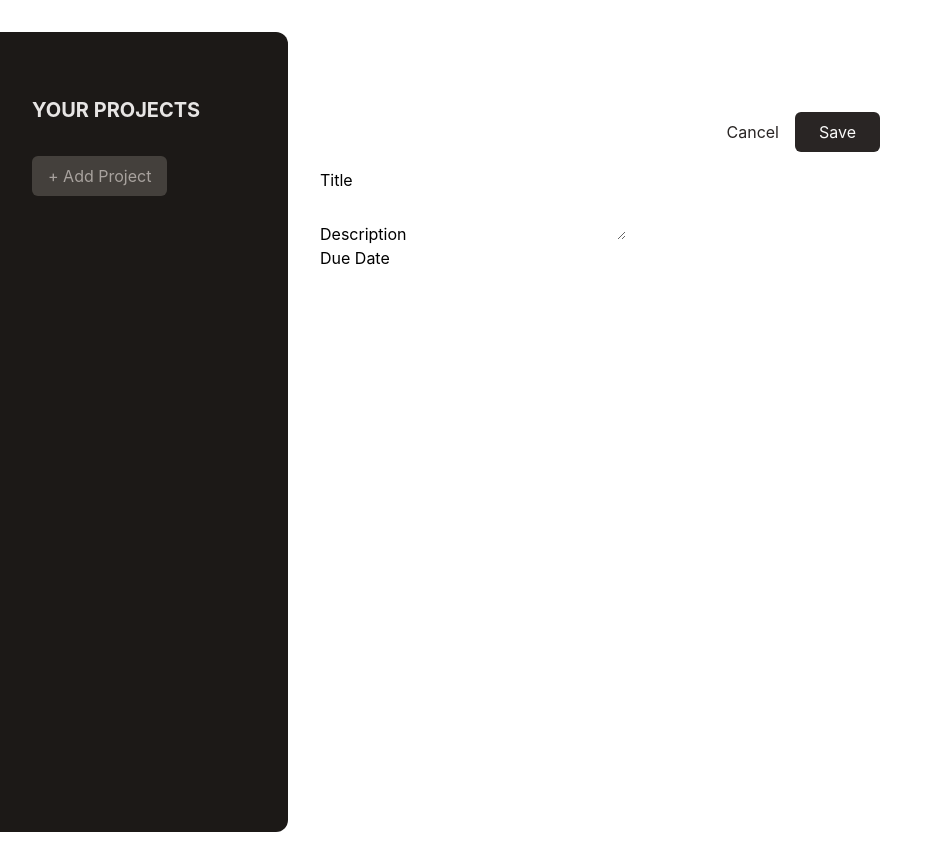
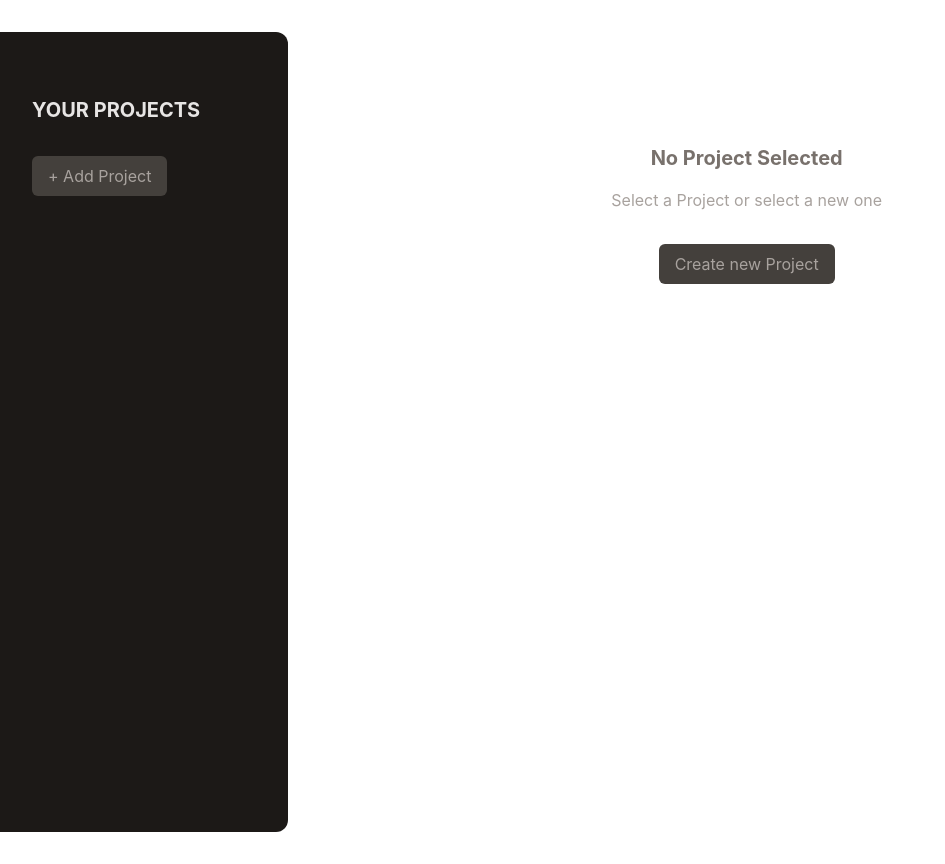
Before and after one commit to bbkbyti/project-management-webb-app, a React (Create React App) app in the folder my-app/: page / in a window 1280 px wide. Shown: the whole page, without its empty margins (0-945 px from the left). Built offline with nearby package versions, Linux system fonts and the light colour scheme.

Commit message:
No Project Selected component added to show the components conditionally later in the app. Button component also added to export the design of the button to different components to avoid code duplictions using props and children props.

```diff
--- a/my-app/src/App.js
+++ b/my-app/src/App.js
@@ -1,13 +1,14 @@
 import './App.css';
 import ProjectsSidebar from './components/ProjectsSidebar';
 import NewProject from './components/NewProject';
+import NoProjectSelected from './components/NoProjectSelected';
 
 
 function App() {
   return (
     <main className='h-screen my-8 flex gap-8'>
       <ProjectsSidebar />
-      <NewProject />
+      <NoProjectSelected />
     </main>
   );
 }
--- /dev/null
+++ b/my-app/src/components/Button.jsx
@@ -0,0 +1,10 @@
+import React from 'react'
+
+export default function Button({ children, ...props }) {
+    return (
+        <button className='px-4 py-2 text-xs md:text-base rounded-md bg-stone-700 text-stone-400 hover:bg-stone-600 hover:text-stone-100'
+            {...props}>
+            {children}
+        </button>
+    )
+}
--- a/my-app/src/components/Input.jsx
+++ b/my-app/src/components/Input.jsx
@@ -1,10 +1,15 @@
 import React from 'react'
 
 export default function Input({ label, textarea, ...props }) {
+    const classes = 'w-full p-1 border-b-2 rounded-sm border-stone-300 bg-stone-200 text-stone-600 focus:outline-none focus:border-stone-600';
     return (
-        <p>
-            <label>{label}</label>
-            {textarea ? <textarea {...props} /> : <input {...props} />}
+        <p className='flex flex-col gap-1 my-4'>
+            <label className='text-sm  font-bold uppercase text-stone-500'>{label}</label>
+            {textarea ? (
+                <textarea className={classes} {...props} />
+            ) : (
+                <input className={classes} {...props} />
+            )}
         </p>
     )
 }
--- /dev/null
+++ b/my-app/src/components/NoProjectSelected.jsx
@@ -0,0 +1,14 @@
+import React from 'react'
+import Button from './Button.jsx'
+
+export default function NoProjectSelected() {
+    return (
+        <div className='mt-24 text-center w-2/3'>
+            <h2 className='text-xl font-bold text-stone-500 my-4'>No Project Selected</h2>
+            <p className='text-stone-400 mb-4'>Select a Project or select a new one</p>
+            <p className='mt-8'>
+                <Button>Create new Project</Button>
+            </p>
+        </div>
+    )
+}
--- a/my-app/src/components/ProjectsSidebar.jsx
+++ b/my-app/src/components/ProjectsSidebar.jsx
@@ -1,13 +1,14 @@
 import React from 'react'
+import Button from './Button.jsx'
 
 export default function ProjectsSidebar() {
     return (
         <aside className='w-1/3 px-8 py-16 bg-stone-900 text-stone-50 md:w-72 rounded-r-xl'>
             <h2 className='mb-8 font-bold uppercase md:text-xl text-stone-200'>Your Projects</h2>
             <div>
-                <button className='px-4 py-2 text-xs md:text-base rounded-md bg-stone-700 text-stone-400 hover:bg-stone-600 hover:text-stone-100'>
+                <Button>
                     + Add Project
-                </button>
+                </Button>
             </div>
             <ul></ul>
         </aside>
```
